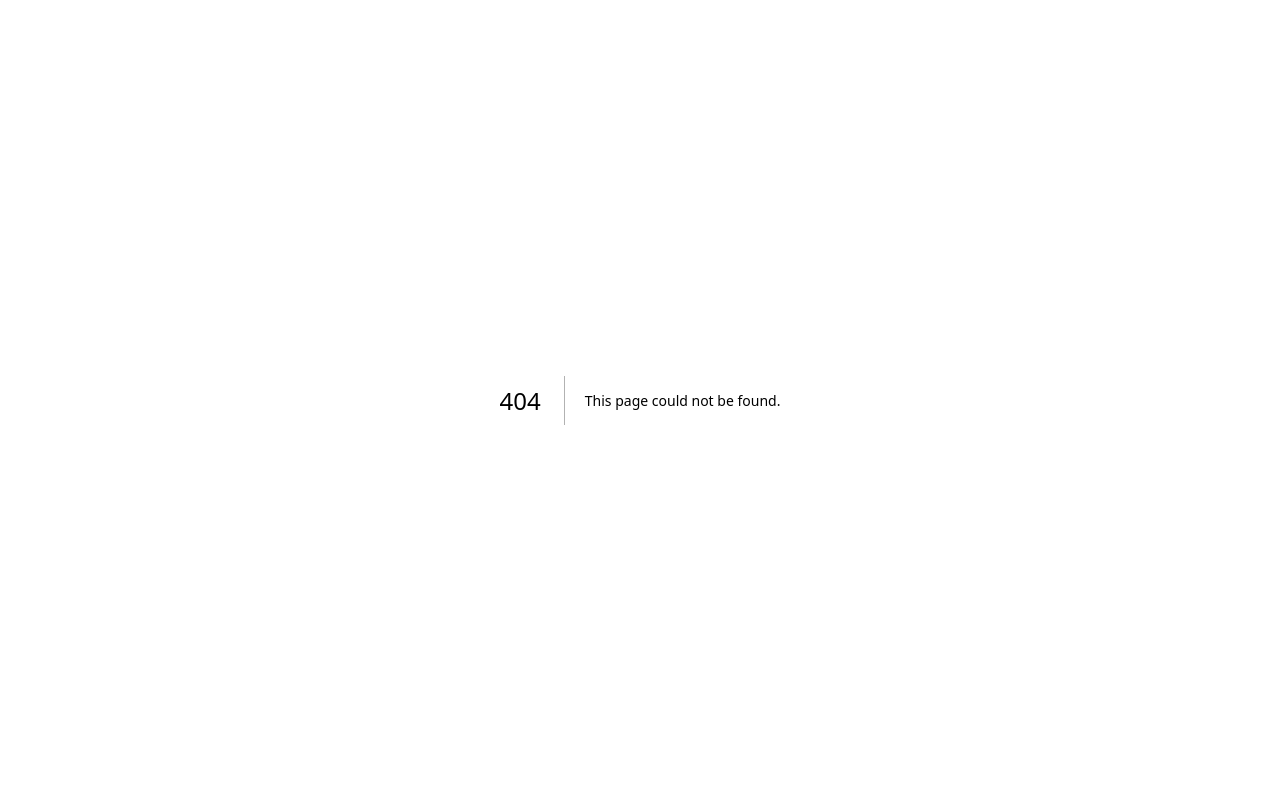
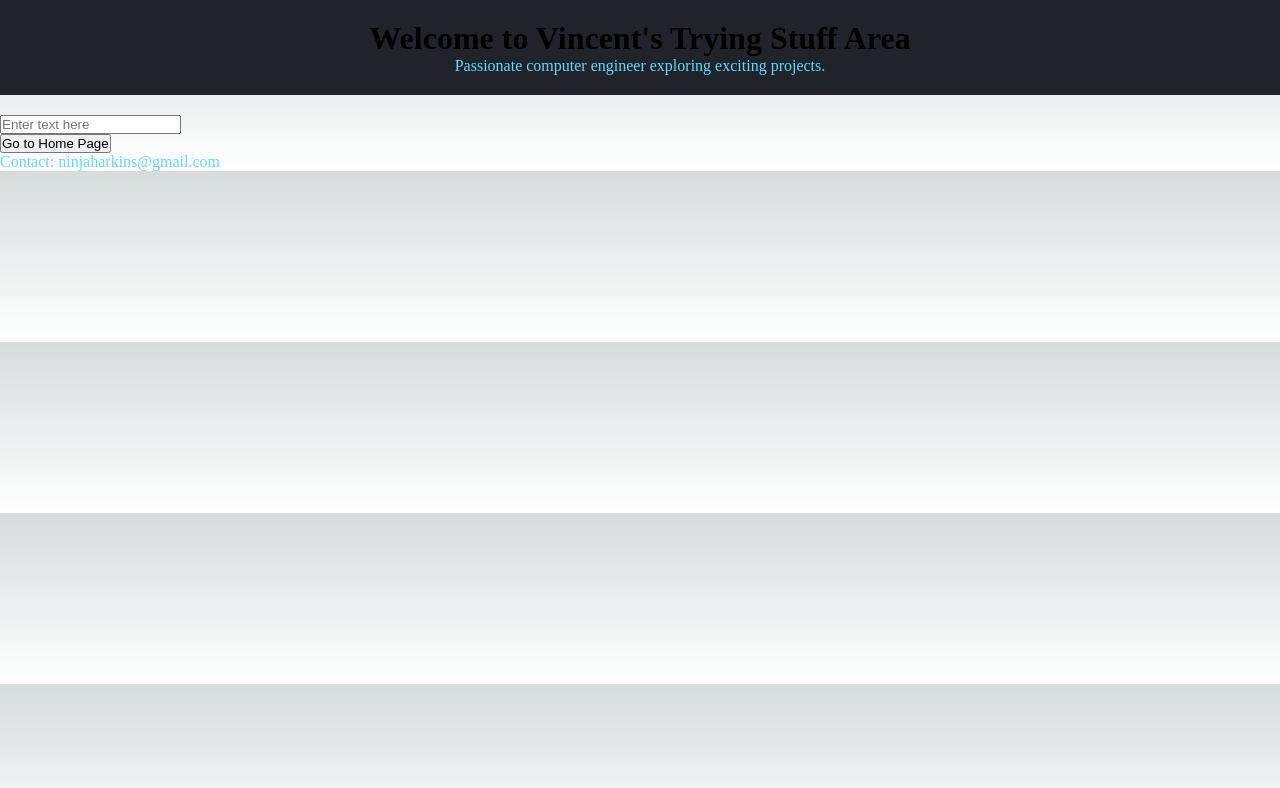
Before and after one commit to vharkins1/vharkins1.github.io, a Next.js app: page /cool-stuff in a window 1280 px wide. Before the commit this address had no page. Shown: the top 788 px of the page. Built offline with nearby package versions, Linux system fonts and the light colour scheme.

Commit message:
adding a secret link hehe

```diff
--- /dev/null
+++ b/pages/cool-stuff.tsx
@@ -0,0 +1,97 @@
+// pages/cool-stuff.tsx
+
+import Head from 'next/head';
+import Link from 'next/link';
+
+
+import React, { useState } from 'react';
+
+const UserInputComponent = () => {
+    const [inputValue, setInputValue] = useState('');
+    const [displayText, setDisplayText] = useState<string[]>([]);
+
+    const handleInputChange = (event: React.ChangeEvent<HTMLInputElement>) => {
+        setInputValue(event.target.value);
+    };
+
+    const handleKeyPress = (event: React.KeyboardEvent<HTMLInputElement>) => {
+        if (event.key === 'Enter') {
+            event.preventDefault();
+            setDisplayText(prevText => [inputValue, ...prevText]);
+            setInputValue(''); // Clears the input field
+        }
+    };
+
+    return (
+        <div>
+            <input
+                type="text"
+                value={inputValue}
+                onChange={handleInputChange}
+                onKeyPress={handleKeyPress} // Added the key press event listener
+                placeholder="Enter text here"
+            />
+            <div>
+                {displayText.map((text, index) => (
+                    <p key={index}>{text}</p> // Display each line of text
+                ))}
+            </div>
+        </div>
+    );
+};
+
+
+
+
+const CoolStuff: React.FC = () => {
+  return (
+    <div className="container">
+    <header>
+    <h1>Welcome to Vincent&apos;s Trying Stuff Area</h1>
+    <p className="tagline">Passionate computer engineer exploring exciting projects.</p>
+  </header>
+    <React.StrictMode>
+    <UserInputComponent/>
+    </React.StrictMode>
+
+  <footer>
+    <Link href="/">
+      <button>Go to Home Page</button>
+    </Link>
+    <p>Contact: ninjaharkins@gmail.com</p>
+  </footer>
+
+  <style jsx>{`
+
+    header {
+      text-align: center;
+      margin-bottom: 20px;
+      padding: 20px 0;
+      background-color: #20232a; // Slightly darker header background
+      border-radius: 8px 8px 0 0; // Rounded top edges
+    }
+    p{
+      color: #61dafb;
+      text-decoration: none; /* Removes the underline */
+    }
+
+    p:hover{
+      color: #f1dafb;
+      text-decoration: underline; /* Adds underline on hover */
+    }
+
+    a{
+      color: #61dafb;
+      text-decoration: none; /* Removes the underline */
+    }
+
+    a:hover{
+      color: #f1dafb;
+      text-decoration: underline; /* Adds underline on hover */
+    }
+
+  `}</style>
+</div>
+);
+};
+export default CoolStuff;
```
Also changed, not shown: pages/index.tsx (+10 -4 lines).
